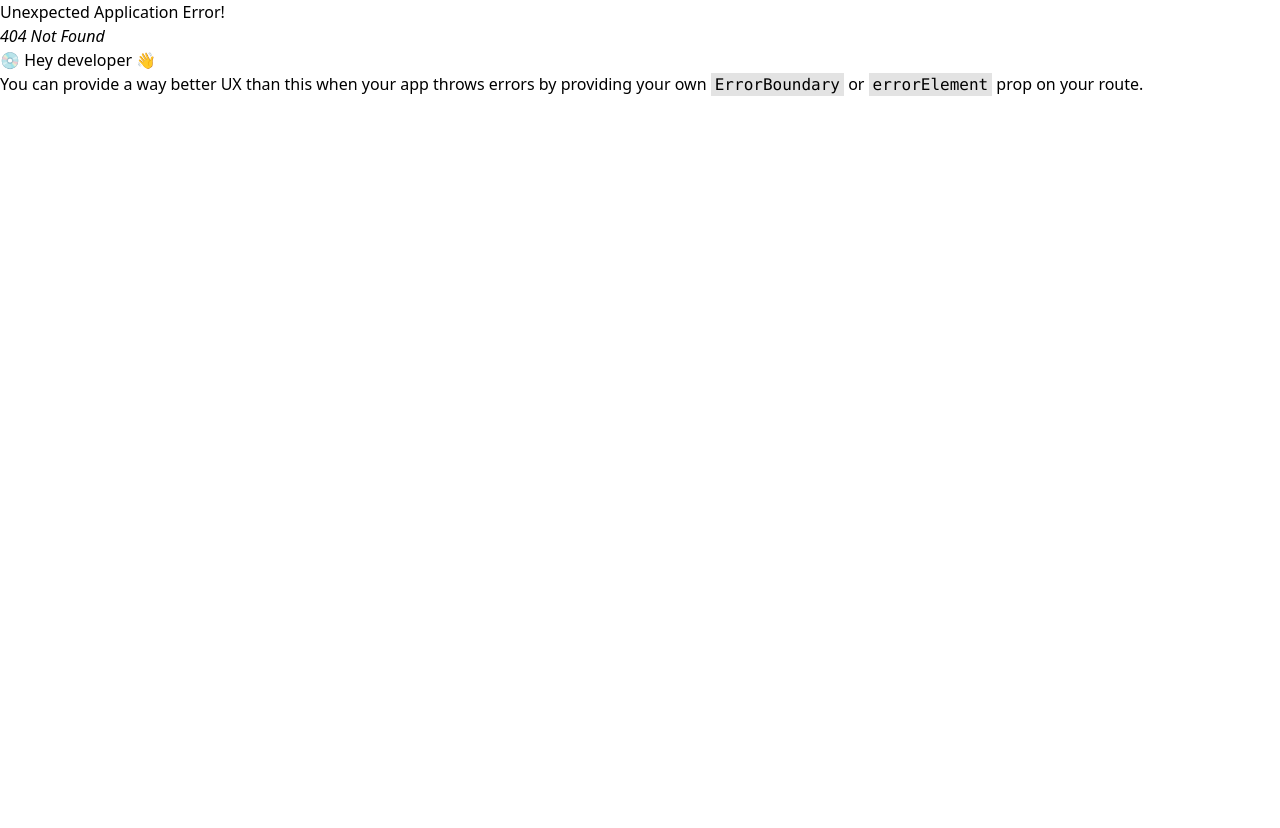
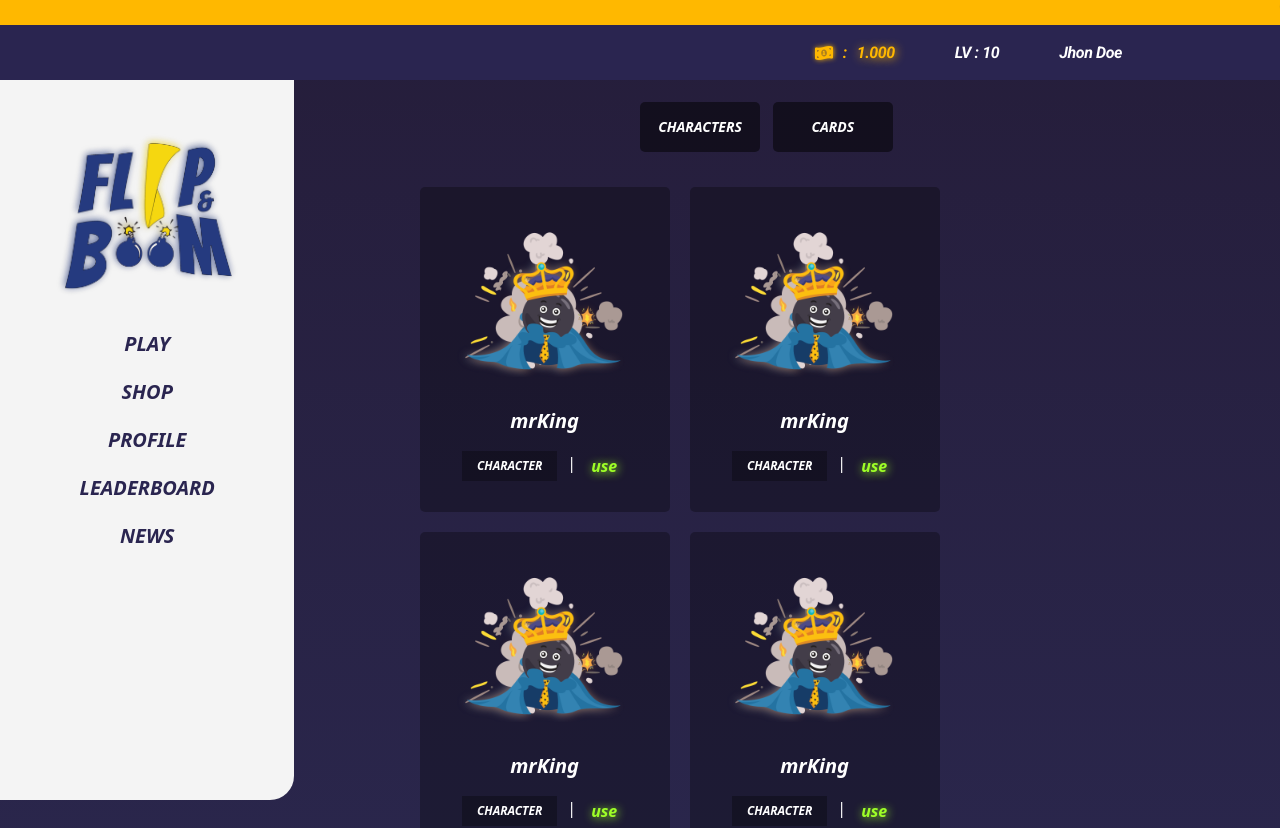
Before and after one commit to nichmatt/Flip-and-boom-fe, a React (Vite) app: page /inventory in a window 1280 px wide. Before the commit this address had no page. Shown: the top 828 px of the page. Before the commit the page ends 800 px from the top, so only its background shows below. Built offline with nearby package versions, Linux system fonts and the light colour scheme.

Commit message:
inventorypage

```diff
--- /dev/null
+++ b/src/components/CardInventory.jsx
@@ -0,0 +1,29 @@
+import { useEffect } from "react";
+
+export default function CardInventory({ imgUrl, itemName, itemCategory }) {
+  useEffect(() => {
+    console.log(imgUrl);
+  }, []);
+  return (
+    <section className="w-[250px] h-[325px] bg-[rgba(0,0,0,0.3)] rounded-[5px] m-[10px] hover:bg-[rgba(231,231,231,0.3)] duration-300 hover:scale-[1.05]">
+      <div className="w-[80%] m-auto  p-[10px] pt-[30px] flex justify-center">
+        <img src={imgUrl} className="max-h-[180px]" alt="item-image" />
+      </div>
+      <p className="text-white font-semibold italic text-center text-xl mb-[2vh]">
+        {itemName}
+      </p>
+      <div id="price" className="flex justify-center ">
+        <div className="text-center text-white italic font-semibold text-xs ml-[20px] mr-[5px]  bg-[rgba(0,0,0,0.3)] px-[15px] flex items-center">
+          {itemCategory}
+        </div>
+        <p className="text-white px-[5px]">|</p>
+        <p
+          style={{ textShadow: "1px 1px 10px" }}
+          className="pr-[30px] pl-[10px] py-[3px] text-[#9eff27] italic font-semibold"
+        >
+          use
+        </p>
+      </div>
+    </section>
+  );
+}
--- /dev/null
+++ b/src/pages/InventoryPage.jsx
@@ -0,0 +1,119 @@
+import CardInventory from "../components/CardInventory.jsx";
+import MrKingCard from "/assets/character/mr-king.png";
+import Card from "/assets/card/blue-card.png";
+
+export default function ShopPage() {
+  return (
+    <>
+      <section
+        id="Shop-Section"
+        className="mt-[25px] break-before-page flex flex-col"
+      >
+        <div className="ml-[30vw] flex">
+          <div
+            className="h-[50px] w-[120px] mt-[6vw] ml-[20vw] bg-[rgba(0,0,0,0.50)] hover:bg-[rgba(2,255,247,0.5)] duration-300"
+            style={{
+              borderRadius: "5px",
+              display: "flex",
+              alignItems: "center",
+              justifyContent: "center",
+              cursor: "pointer",
+            }}
+          >
+            <p
+              style={{
+                fontSize: "14px",
+                color: "#fff",
+                fontWeight: "600",
+                fontStyle: "italic",
+              }}
+            >
+              CHARACTERS
+            </p>
+          </div>
+          <div
+            className="h-[50px] w-[120px] mt-[6vw] ml-[1vw] bg-[rgba(0,0,0,0.50)] hover:bg-[rgba(2,255,247,0.5)] duration-300"
+            style={{
+              borderRadius: "5px",
+              display: "flex",
+              alignItems: "center",
+              justifyContent: "center",
+              cursor: "pointer",
+            }}
+          >
+            <p
+              style={{
+                fontSize: "14px",
+                fontWeight: "600",
+                fontStyle: "italic",
+                color: "#fff",
+              }}
+            >
+              CARDS
+            </p>
+          </div>
+        </div>
+        <div
+          id="column-shop"
+          className="mt-[2vw] w-[57vw] ml-[32vw] flex flex-wrap"
+        >
+          <CardInventory
+            imgUrl={MrKingCard}
+            itemName="mrKing"
+            itemCategory="CHARACTER"
+          />
+          <CardInventory
+            imgUrl={MrKingCard}
+            itemName="mrKing"
+            itemCategory="CHARACTER"
+          />
+          <CardInventory
+            imgUrl={MrKingCard}
+            itemName="mrKing"
+            itemCategory="CHARACTER"
+          />
+          <CardInventory
+            imgUrl={MrKingCard}
+            itemName="mrKing"
+            itemCategory="CHARACTER"
+          />
+          <CardInventory
+            imgUrl={MrKingCard}
+            itemName="mrKing"
+            itemCategory="CHARACTER"
+          />
+          <CardInventory
+            imgUrl={MrKingCard}
+            itemName="mrKing"
+            itemCategory="CHARACTER"
+          />
+          <CardInventory
+            imgUrl={MrKingCard}
+            itemName="mrKing"
+            itemCategory="CHARACTER"
+          />
+          <CardInventory
+            imgUrl={Card}
+            itemName="mrKing"
+            itemCategory="CHARACTER"
+          />
+          <CardInventory
+            imgUrl={MrKingCard}
+            itemName="mrKing"
+            itemCategory="CHARACTER"
+          />
+          <CardInventory
+            imgUrl={MrKingCard}
+            itemName="mrKing"
+            itemCategory="CHARACTER"
+          />
+          <CardInventory
+            imgUrl={MrKingCard}
+            itemName="mrKing"
+            itemCategory="CHARACTER"
+          />
+        </div>
+      </section>
+    </>
+  );
+}
--- a/src/pages/LeaderBoardPage.jsx
+++ b/src/pages/LeaderBoardPage.jsx
@@ -21,7 +21,7 @@ export default function LeaderBoardPage() {
             <p
               style={{
                 fontSize: "14px",
-                color: "#2a2550",
+
                 fontWeight: "600",
                 fontStyle: "italic",
                 color: "#fff",
@@ -43,7 +43,7 @@ export default function LeaderBoardPage() {
             <p
               style={{
                 fontSize: "14px",
-                color: "#2a2550",
+
                 fontWeight: "600",
                 fontStyle: "italic",
                 color: "#fff",
@@ -86,7 +86,7 @@ export default function LeaderBoardPage() {
             <p
               style={{
                 fontSize: "14px",
-                color: "#2a2550",
+
                 fontWeight: "600",
                 fontStyle: "italic",
                 color: "#fff",
```
Also changed, not shown: src/routers/router.jsx (+13 -1 lines).
